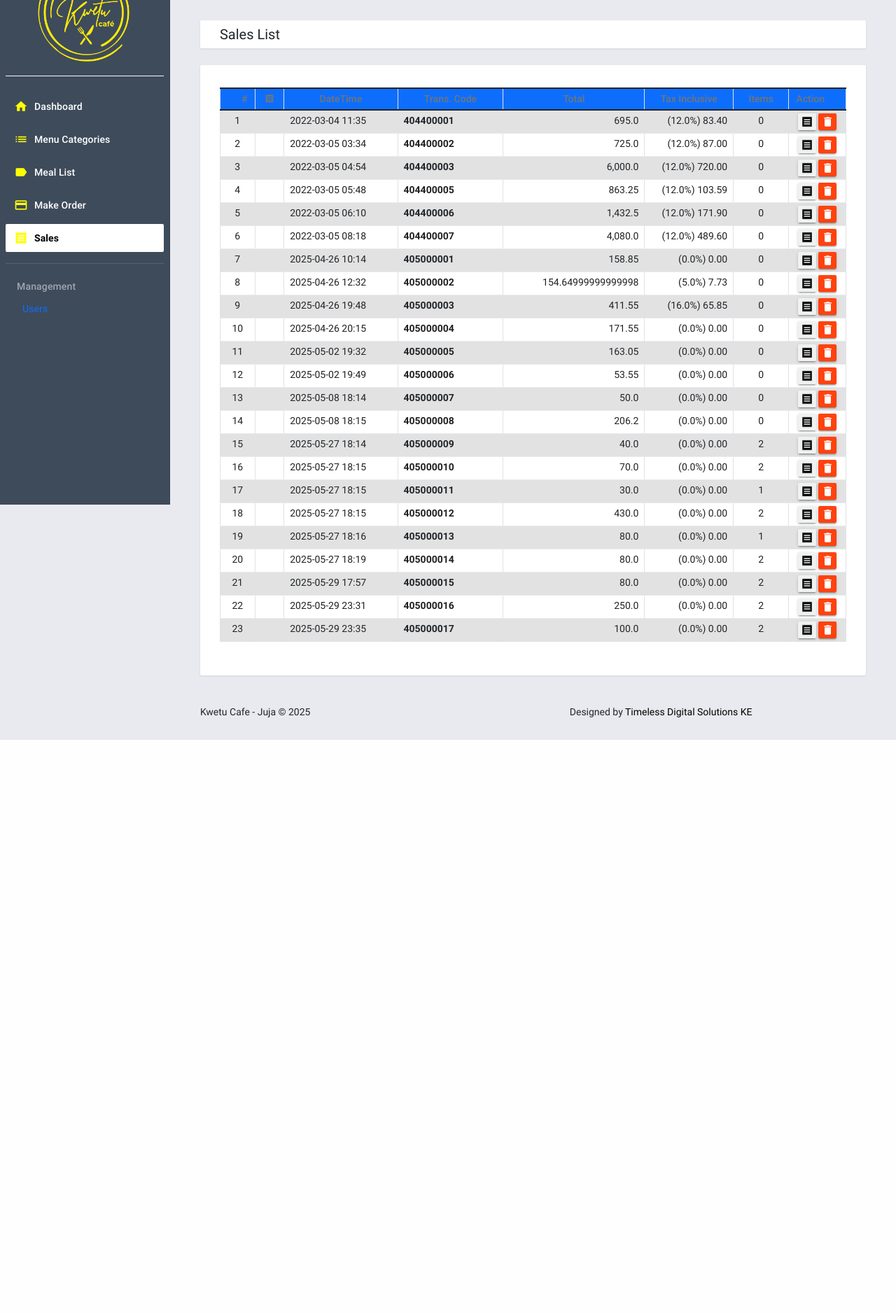
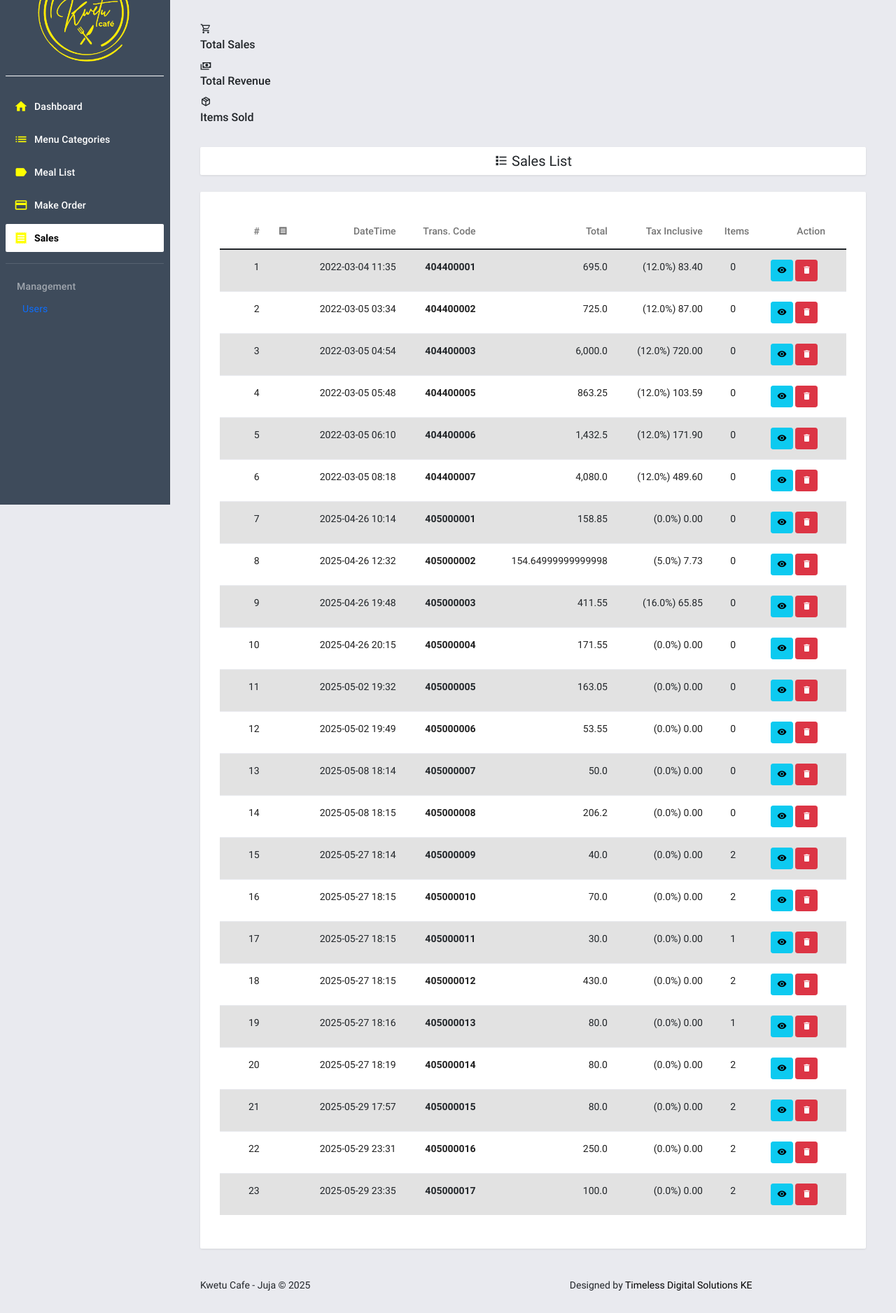
Before and after one commit to alfredmm/kwetu-cafe-pos-v2, a Django app: page /sales in a window 1280 px wide. Shown: the part 79-1955 px from the top of the page at 70% size. Before the commit the page ends 1136 px from the top, so only its background shows below. Run offline with Django 3.2, Linux system fonts and the light colour scheme; a user stored in the database is signed in; data comes from the database, SQL or seed files in the repository; some libraries are stand-ins or nearby versions.

Commit message:
Update sales.html

```diff
--- a/posApp/templates/posApp/sales.html
+++ b/posApp/templates/posApp/sales.html
@@ -3,56 +3,70 @@
 
 {% block pageContent %}
 <div class="mdc-layout-grid__cell stretch-card mdc-layout-grid__cell--span-12">
-    <div class="mdc-card py-2">
-        <div class="d-flex justify-content-between align-items-center">
-            <h4 class="card-title mb-0">Sales List</h4>
+    <div class="stats-cards">
+        <div class="stat-card gradient-blue">
+            <div class="stat-icon"><i class="mdi mdi-cart-outline"></i></div>
+            <div class="stat-info">
+                <h5>Total Sales</h5>
+                <h3>{{ total_sales|intcomma }}</h3>
+            </div>
+        </div>
+        <div class="stat-card gradient-green">
+            <div class="stat-icon"><i class="mdi mdi-cash-multiple"></i></div>
+            <div class="stat-info">
+                <h5>Total Revenue</h5>
+                <h3>{{ total_revenue|intcomma }}</h3>
+            </div>
+        </div>
+        <div class="stat-card gradient-orange">
+            <div class="stat-icon"><i class="mdi mdi-package-variant-closed"></i></div>
+            <div class="stat-info">
+                <h5>Items Sold</h5>
+                <h3>{{ total_items|intcomma }}</h3>
+            </div>
         </div>
     </div>
 </div>
 
 <div class="mdc-layout-grid__cell stretch-card mdc-layout-grid__cell--span-12">
-    <div class="mdc-card">
+    <div class="mdc-card py-2 d-flex justify-content-between align-items-center card-header-modern">
+        <h4 class="card-title mb-0"><i class="mdi mdi-format-list-bulleted-square"></i> Sales List</h4>
+    </div>
+</div>
+
+<div class="mdc-layout-grid__cell stretch-card mdc-layout-grid__cell--span-12">
+    <div class="mdc-card modern-card">
         <div class="table-responsive">
-            <table class="table table-hover table-striped table-bordered" id="sales-list-table">
-                <colgroup>
-                    <col width="5%">
-                    <col width="5%">
-                    <col width="20%">
-                    <col width="20%">
-                    <col width="25%">
-                    <col width="15%">
-                    <col width="15%">
-                    <col width="15%">
-                </colgroup>
+            <table class="table table-hover table-striped" id="sales-list-table">
                 <thead>
-                    <tr class="bg-primary text-white">
-                        <th class="text-center py-1">#</th>
-                        <th class="text-center py-1"><i class="mdi mdi-receipt"></i></th>
-                        <th class="text-center py-1">DateTime</th>
-                        <th class="text-center py-1">Trans. Code</th>
-                        <th class="text-center py-1">Total</th>
-                        <th class="text-center py-1">Tax Inclusive</th>
-                        <th class="text-center py-1">Items</th>
-                        <th class="text-center py-1">Action</th>
+                    <tr>
+                        <th>#</th>
+                        <th><i class="mdi mdi-receipt"></i></th>
+                        <th>DateTime</th>
+                        <th>Trans. Code</th>
+                        <th>Total</th>
+                        <th>Tax Inclusive</th>
+                        <th>Items</th>
+                        <th>Action</th>
                     </tr>
                 </thead>
                 <tbody>
                     {% for sale in sale_data %}
                     <tr class="sale-row" data-id="{{ sale.id }}">
-                        <td class="px-2 py-1 text-center">{{ forloop.counter }}</td>
-                        <td class="px-2 py-1 text-center"><i class="mdi mdi-receipt-outline mdi-24px text-primary"></i></td>
-                        <td class="px-2 py-1 text-start">{{ sale.date_added|date:'Y-m-d H:i' }}</td>
-                        <td class="px-2 py-1 text-start fw-bold">{{ sale.code }}</td>
-                        <td class="px-2 py-1 text-end">{{ sale.grand_total|intcomma }}</td>
-                        <td class="px-2 py-1 text-end">({{ sale.tax }}%) {{ sale.tax_amount|intcomma:2 }}</td>
-                        <td class="px-2 py-1 text-center">{{ sale.item_count|intcomma }}</td>
-                        <td class="px-2 py-1 text-center">
-                            <button class="mdc-button mdc-button--raised p-1 icon-button filled-button--light mdc-ripple-upgraded view-data" type="button" data-id="{{ sale.id }}" title="View Receipt">
-                                <i class="material-icons mdc-button__icon">receipt</i>
+                        <td>{{ forloop.counter }}</td>
+                        <td class="text-center"><i class="mdi mdi-receipt-outline mdi-24px text-primary"></i></td>
+                        <td>{{ sale.date_added|date:'Y-m-d H:i' }}</td>
+                        <td class="fw-bold">{{ sale.code }}</td>
+                        <td class="text-end">{{ sale.grand_total|intcomma }}</td>
+                        <td class="text-end">({{ sale.tax }}%) {{ sale.tax_amount|intcomma:2 }}</td>
+                        <td class="text-center">{{ sale.item_count|intcomma }}</td>
+                        <td class="text-center">
+                            <button class="btn btn-sm btn-info view-data" data-id="{{ sale.id }}">
+                                <i class="mdi mdi-eye"></i>
                             </button>
                             {% if user_role == 'admin' or user_role == 'manager' %}
-                            <button class="mdc-button mdc-button--raised p-1 icon-button filled-button--danger mdc-ripple-upgraded delete-data" type="button" data-id="{{ sale.id }}" data-code="{{ sale.code }}" title="Delete">
-                                <i class="material-icons mdc-button__icon">deleteoutline</i>
+                            <button class="btn btn-sm btn-danger delete-data" data-id="{{ sale.id }}" data-code="{{ sale.code }}">
+                                <i class="mdi mdi-delete"></i>
                             </button>
                             {% endif %}
                         </td>
@@ -63,50 +77,36 @@
         </div>
     </div>
 </div>
-
 {% endblock pageContent %}
 
 {% block ScriptBlock %}
 <script>
     $(function() {
-        // Initialize DataTable
         $('#sales-list-table').DataTable({
-            "order": [[ 0, "desc" ]] // Order by the first column (the counter) in descending order
+            "order": [[ 0, "desc" ]]
         });
 
         $('.view-data').click(function() {
-            uni_modal("Transaction's Receipt", "{% url 'receipt-modal' %}?id=" + $(this).attr('data-id'));
+            uni_modal("Transaction's Receipt", "{% url 'receipt-modal' %}?id=" + $(this).data('id'));
         });
 
         $('.delete-data').click(function() {
-            _conf("Are you sure you want to delete the transaction record <b>" + $(this).attr('data-code') + "</b>?", "delete_sale", [$(this).attr('data-id')]);
+            _conf("Delete transaction <b>" + $(this).data('code') + "</b>?", "delete_sale", [$(this).data('id')]);
         });
     });
 
     function delete_sale($id) {
         start_loader();
         $.ajax({
-            headers: {
-                "X-CSRFToken": '{{csrf_token}}'
-            },
+            headers: { "X-CSRFToken": '{{csrf_token}}' },
             url: "{% url 'delete-sale' %}",
             method: "POST",
-            data: {
-                id: $id
-            },
+            data: { id: $id },
             dataType: "json",
-            error: err => {
-                console.log(err);
-                alert_toast("An error occurred.", 'error');
+            success: function(resp) {
+                if (resp.status == 'success') location.reload();
+                else alert_toast("An error occurred.", 'error');
                 end_loader();
-            },
-            success: function(resp) {
-                if (typeof resp == 'object' && resp.status == 'success') {
-                    location.reload();
-                } else {
-                    alert_toast("An error occurred.", 'error');
-                    end_loader();
-                }
             }
         });
     }
@@ -114,32 +114,59 @@
 {% endblock ScriptBlock %}
 
 <style>
-    /* Custom Styles for improved UI */
-    .mdc-card .card-title {
+/* Modern Stat Cards */
+.stats-cards {
+    display: flex;
+    gap: 1rem;
+    margin-bottom: 1rem;
+}
+.stat-card {
+    flex: 1;
+    display: flex;
+    align-items: center;
+    border-radius: 12px;
+    padding: 1rem;
+    color: white;
+    box-shadow: 0 4px 10px rgba(0,0,0,0.1);
+}
+.stat-icon {
+    font-size: 2.5rem;
+    margin-right: 1rem;
+}
+.stat-info h5 {
+    font-size: 0.9rem;
+    opacity: 0.9;
+    margin-bottom: 0.3rem;
+}
+.stat-info h3 {
+    font-size: 1.4rem;
+    font-weight: bold;
+}
+.gradient-blue { background: linear-gradient(135deg, #4f8ef7, #1e64d4); }
+.gradient-green { background: linear-gradient(135deg, #28a745, #218838); }
+.gradient-orange { background: linear-gradient(135deg, #fd7e14, #e8590c); }
+
+/* Modern Table */
+.modern-card {
+    border-radius: 12px;
+    padding: 1rem;
+}
+.table thead {
+    background: #0d6efd;
+    color: white;
     font-weight: 600;
-        font-size: 1.25rem;
-    }
-    .table thead th {
-        vertical-align: middle;
-        text-align: center;
-        background-color: #0d6efd; /* A modern blue for the header */
-        color: white;
 }
 .table tbody tr:hover {
-        background-color: #f1f1f1;
-        cursor: pointer;
+    background-color: #f5f9ff;
+    transform: scale(1.002);
+    transition: 0.2s ease;
 }
-    .sale-row td {
-        vertical-align: middle;
+.btn {
+    border-radius: 8px;
 }
-    .mdi-receipt-outline {
-        font-size: 24px;
-        color: #0d6efd;
-    }
-    .dataTables_wrapper .dataTables_paginate .paginate_button.current,
-    .dataTables_wrapper .dataTables_paginate .paginate_button.current:hover {
-        background-color: #0d6efd !important;
-        color: white !important;
-        border: 1px solid #0d6efd !important;
+.card-header-modern {
+    border-radius: 12px 12px 0 0;
+    padding: 1rem;
+    background: #f8f9fa;
 }
 </style>
```
Lines whose indentation alone changed are shown as unchanged.
